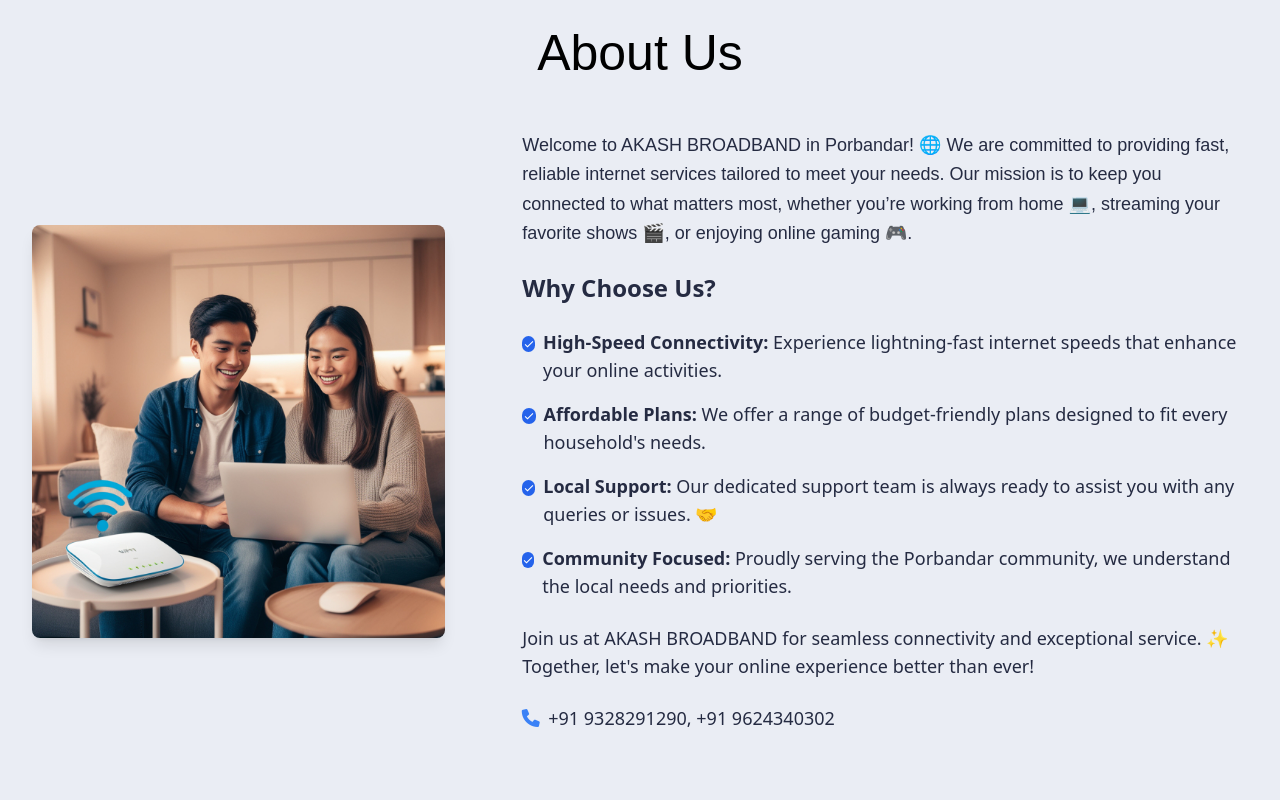
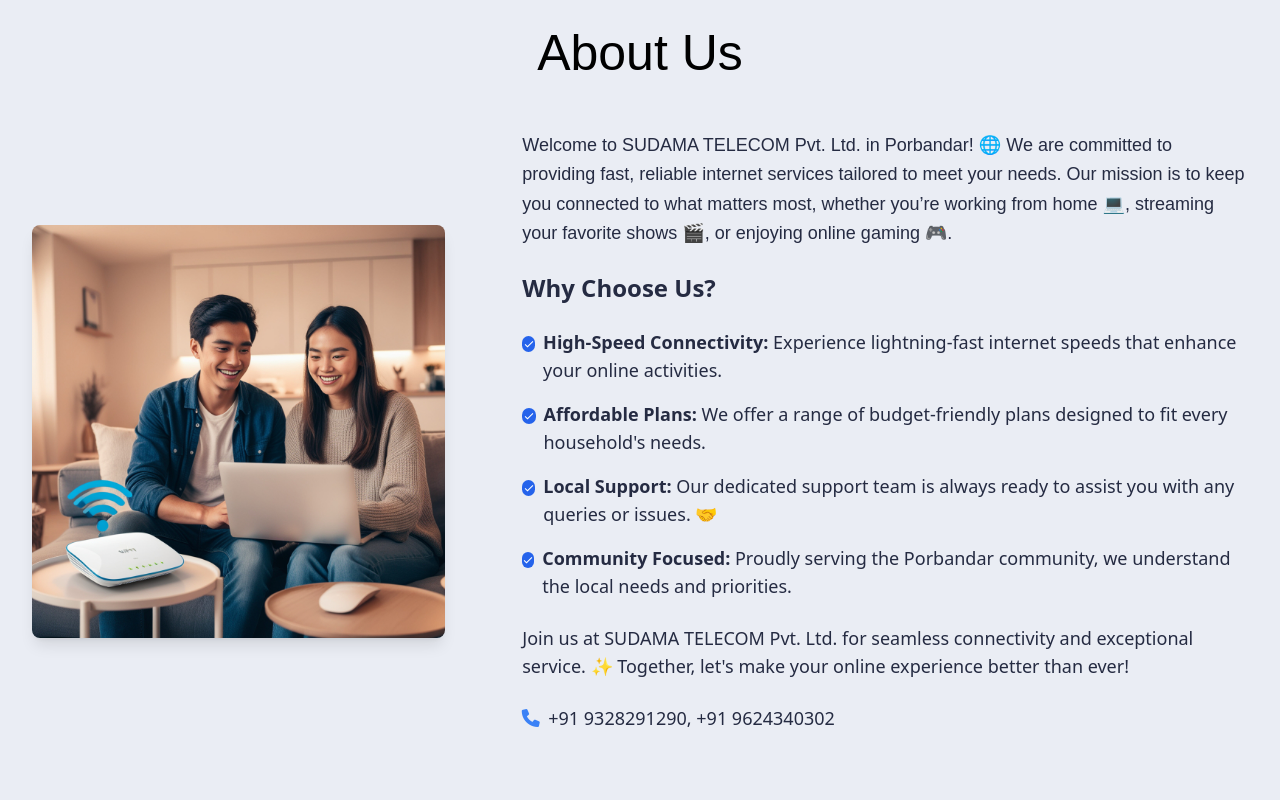
Before and after one commit to artifice7/BroadBand, a React (Vite) app in the folder broadband/: page / in a window 1280 px wide. Shown: the part 880-1680 px from the top of the page. Built offline with nearby package versions, Linux system fonts and the light colour scheme; no server answers; a web font is replaced by a local one.

Commit message:
change name

```diff
--- a/broadband/src/Home/AboutSection.jsx
+++ b/broadband/src/Home/AboutSection.jsx
@@ -28,11 +28,11 @@
             data-aos="fade-up"
             data-aos-delay="200"
           >
-            Welcome to AKASH BROADBAND in Porbandar! 🌐 We are committed to
-            providing fast, reliable internet services tailored to meet your
-            needs. Our mission is to keep you connected to what matters most,
-            whether you’re working from home 💻, streaming your favorite shows
-            🎬, or enjoying online gaming 🎮.
+            Welcome to SUDAMA TELECOM Pvt. Ltd. in Porbandar! 🌐 We are
+            committed to providing fast, reliable internet services tailored to
+            meet your needs. Our mission is to keep you connected to what
+            matters most, whether you’re working from home 💻, streaming your
+            favorite shows 🎬, or enjoying online gaming 🎮.
           </p>
 
           <h1
@@ -119,9 +119,9 @@
           </ul>
 
           <p className="text-lg mt-6" data-aos="fade-up" data-aos-delay="500">
-            Join us at AKASH BROADBAND for seamless connectivity and exceptional
-            service. ✨ Together, let&apos;s make your online experience better
-            than ever!
+            Join us at SUDAMA TELECOM Pvt. Ltd. for seamless connectivity and
+            exceptional service. ✨ Together, let&apos;s make your online
+            experience better than ever!
           </p>
           <p className="text-lg mt-4" data-aos="fade-up" data-aos-delay="600">
             <i className="fas fa-phone-alt text-blue-500 mr-2 transform rotate-90"></i>
--- a/broadband/src/Home/FooterSection.jsx
+++ b/broadband/src/Home/FooterSection.jsx
@@ -2,7 +2,10 @@
 
 const FooterSection = () => {
   const handleInstagramClick = () => {
-    window.open("https://www.instagram.com/akash_broadband_porbandar/", "_blank");
+    window.open(
+      "https://www.instagram.com/akash_broadband_porbandar/",
+      "_blank",
+    );
   };
 
   return (
@@ -89,7 +92,9 @@
                   <p className="text-lg text-gray-500 font-medium mb-1">
                     Email Us
                   </p>
-                  <p className="text-base text-black">akashbroadbandpbr@gmail.com</p>
+                  <p className="text-base text-black">
+                    akashbroadbandpbr@gmail.com
+                  </p>
                 </div>
               </div>
             </div>
@@ -116,7 +121,7 @@
         </div>
       </div>
       <div className="text-center py-4 bg-[#141928] mt-4 text-white text-md">
-        © 2024 <strong>AKASH BROADBAND </strong> - All rights reserved.
+        © 2024 <strong>SUDAMA TELECOM Pvt. Ltd.</strong> - All rights reserved.
         Website designed and developed by
         <a href="https://www.artificelabs.com" className="font-semibold">
           {" "}
--- a/broadband/src/Home/InfoSection.jsx
+++ b/broadband/src/Home/InfoSection.jsx
@@ -19,9 +19,9 @@
           data-aos="fade-up"
           data-aos-delay="300"
         >
-          <strong>AKASH BROADBAND Pvt. Ltd.</strong> is one of Gujarat’s leading
+          <strong>SUDAMA TELECOM Pvt. Ltd.</strong> is one of Gujarat’s leading
           high-speed internet providers. Our internet services can reach all
-          households in all the areas of Porbandar. AKASH BROADBAND Pvt. Ltd.
+          households in all the areas of Porbandar. SUDAMA TELECOM Pvt. Ltd.
           provides the best internet plans all over Porbandar with high speeds
           and at reasonable prices. Our customer services are also available for
           all our customers 7 days a week, and we provide the best and most
@@ -64,7 +64,9 @@
           </div>
         </div>
         <div data-aos="fade-up" data-aos-delay="600">
-        <Button1 onClick={() => window.location.href = 'tel:+9624340302'}>Explore</Button1>
+          <Button1 onClick={() => (window.location.href = "tel:+9624340302")}>
+            Explore
+          </Button1>
         </div>
       </div>
 
```
